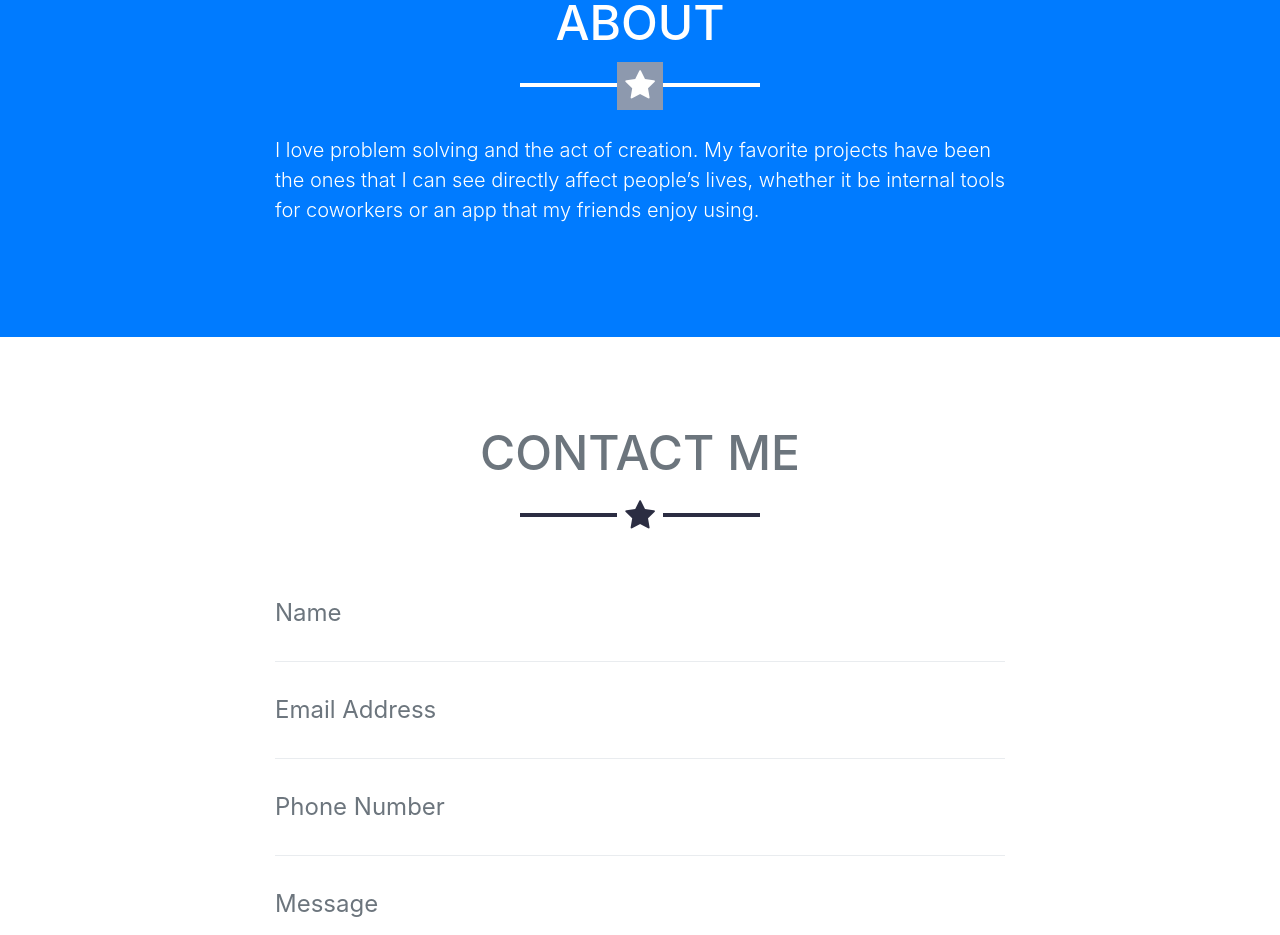
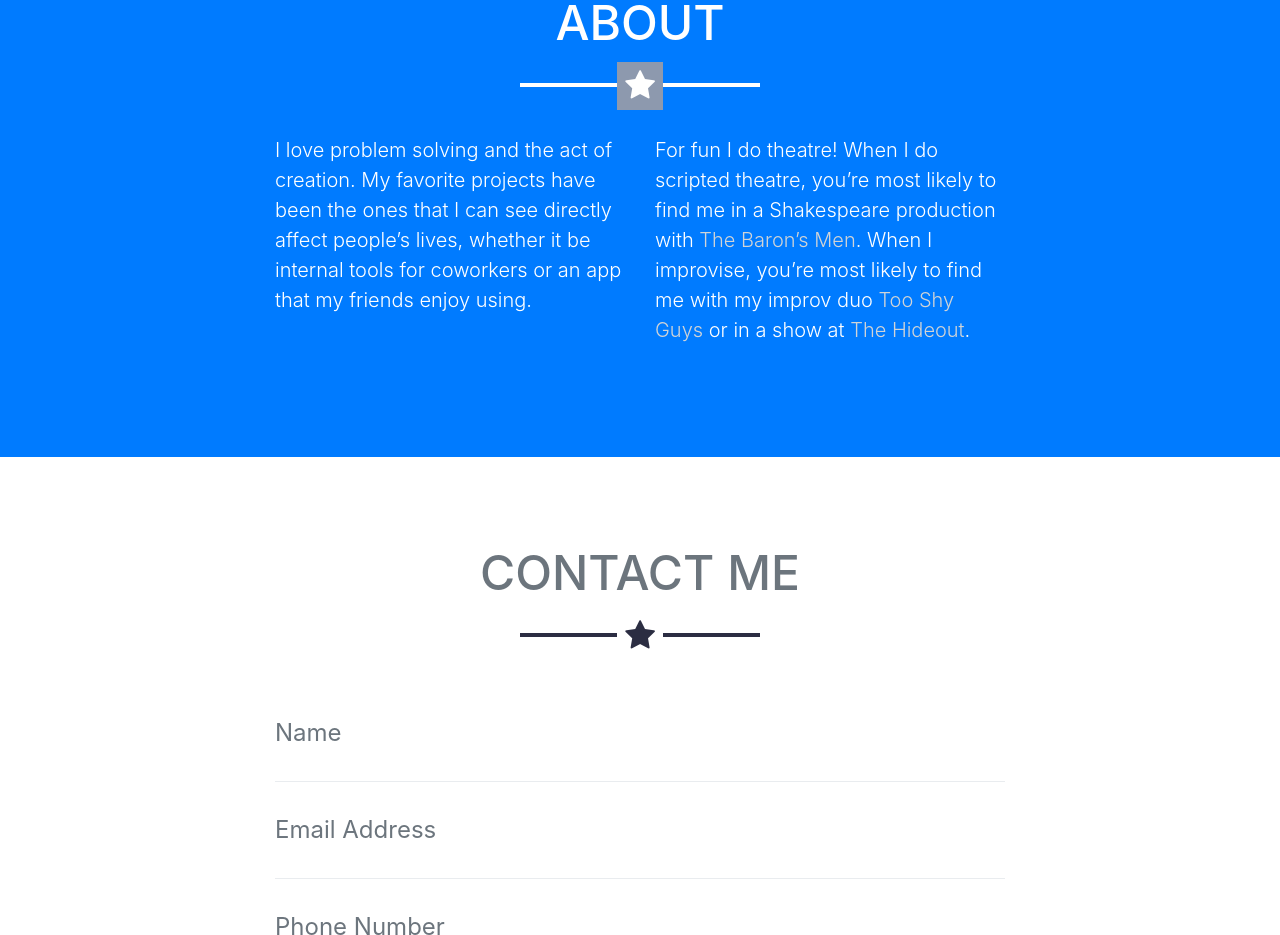
Before and after one commit to cdcasey/portfolio, a website with bundled scripts: page index.html in a window 1280 px wide. Shown: the part 1453-2388 px from the top of the page. Built offline with nearby package versions, Linux system fonts and the light colour scheme.

Commit message:
Improved about section

```diff
--- a/index.html
+++ b/index.html
@@ -109,11 +109,20 @@
       <h2 class="text-center text-uppercase text-white">About</h2>
       <hr class="star-light mb-5">
       <div class="row">
-        <div class="col-lg-8 mx-auto">
+        <div class="col-lg-4 ml-auto">
           <p class="lead">I love problem solving and the act of creation. My favorite projects have been the ones that I can see directly
             affect people&rsquo;s lives, whether it be internal tools for coworkers or an app that my friends enjoy using.</p>
         </div>
+        <div class="col-lg-4 mr-auto">
+          <p class="lead">For fun I do theatre! When I do scripted theatre, you&rsquo;re most likely to find me in a Shakespeare production
+            with
+            <a class="about-link" href="http://thebaronsmen.org/">The Baron&rsquo;s Men</a>. When I improvise, you&rsquo;re most likely to find me with my improv duo
+            <a class="about-link" href="http://wiki.austinimprov.com/wiki/Too_Shy_Guys">Too Shy Guys</a> or in a show at
+            <a class="about-link" href="http://www.hideouttheatre.com/">The Hideout</a>.
+          </p>
+        </div>
       </div>
+
     </div>
   </section>
 
--- /dev/null
+++ b/scss/_mods.scss
@@ -0,0 +1,3 @@
+.about-link {
+    color: #d1d4d6;
+}
--- a/scss/freelancer.scss
+++ b/scss/freelancer.scss
@@ -7,3 +7,4 @@
 @import "contact.scss";
 @import "footer.scss";
 @import "bootstrap-overrides.scss";
+@import "mods.scss";
```
Also changed, not shown: css/freelancer.css, css/freelancer.min.css.
